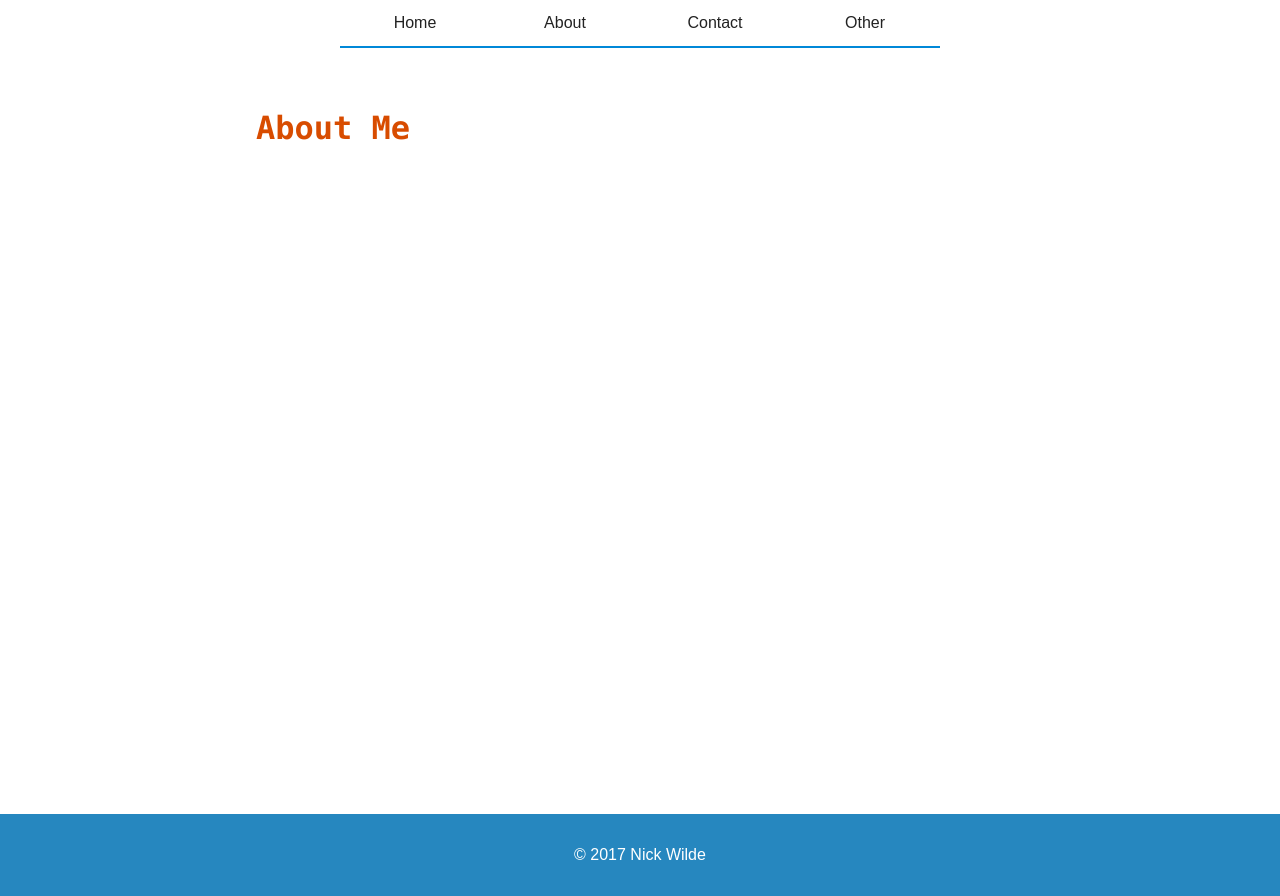
After one commit to nickjwilde/website, a Django app: page /about in a window 1280 px wide. The commit adds this page. Run offline with Django 3.2, Linux system fonts and the light colour scheme; some libraries are stand-ins or nearby versions.

Commit message:
create about page. modify styling for nav that scrolls with user and footer that always stays at bottom

```diff
--- a/nickjwilde/static/nickjwilde/css/style.css
+++ b/nickjwilde/static/nickjwilde/css/style.css
@@ -18,8 +18,11 @@
 /* Elements */
 body{
 	margin: 0;
-	padding: 0;
+	padding-bottom: 6rem;
 
+    position: relative;
+
+    min-height: 100%;
 	font-family: Arial, Helvetica, sans-serif;
 }
 
@@ -29,6 +32,10 @@ h1, h2, h3, h4, h5, h6 {
 	min-width:150px;
 
 	font-family: Consolas, Lucida Console;
+}
+
+html {
+    height: 100%;
 }
 
 /* Classes */
@@ -87,6 +94,7 @@ h1, h2, h3, h4, h5, h6 {
 /* IDs */
 #main-body {
 	margin: 0 auto;
+    padding-top: 40px;
 
 	width: 60%;
 }
@@ -96,12 +104,12 @@ h1, h2, h3, h4, h5, h6 {
     color: white;
     background-color: #2687bf;
 
-    padding: 1em;
+    padding: 1rem;
 
+    position: absolute;
     left: 0;
     right: 0;
     bottom: 0;
-    position: fixed;
 
     text-align: center;
 }
@@ -109,6 +117,8 @@ h1, h2, h3, h4, h5, h6 {
 /* Responsive */
 @media only screen and (max-width: 570px){
     .nav {
+        position: fixed;
+
         width: 100%;
         background-color: #0088d8;
     }
--- /dev/null
+++ b/nickjwilde/templates/nickjwilde/about.html
@@ -0,0 +1,9 @@
+{% extends "nickjwilde/base.html" %}
+
+{% block head %}
+    <title>About</title>
+{% endblock %}
+
+{% block body %}
+    <h1>About Me</h1>
+{% endblock %}
--- a/nickjwilde/templates/nickjwilde/base.html
+++ b/nickjwilde/templates/nickjwilde/base.html
@@ -17,7 +17,7 @@
                 <div class="stacked-bar" alt="menu-icon"></div>
             </div>
 			<li class="nav-item"><a href="{% url 'nickjwilde:home' %}">Home</a></li>
-			<li class="nav-item"><a href="#">About</a></li>
+			<li class="nav-item"><a href="{% url 'nickjwilde:about' %}">About</a></li>
 			<li class="nav-item"><a href="#">Contact</a></li>
 			<li class="nav-item"><a href="#">Other</a></li>
 		</ul>
--- a/nickjwilde/templates/nickjwilde/home.html
+++ b/nickjwilde/templates/nickjwilde/home.html
@@ -1,4 +1,8 @@
 {% extends "nickjwilde/base.html" %}
+{% block head %}
+    <title>Home</title>
+{% endblock %}
+
 {% block body %}
     <h1>
         <span class="uline-h">Hello World</span>
--- a/nickjwilde/urls.py
+++ b/nickjwilde/urls.py
@@ -5,4 +5,5 @@ from . import views
 app_name = 'nickjwilde'
 urlpatterns = [
     url(r'^$', views.home, name='home'),
+    url(r'^about', views.about, name='about'),
 ]
--- a/nickjwilde/views.py
+++ b/nickjwilde/views.py
@@ -3,3 +3,6 @@ from django.shortcuts import render
 # Create your views here.
 def home(request):
    return render(request, 'nickjwilde/home.html', None)
+
+def about(request):
+   return render(request, 'nickjwilde/about.html', None)
--- a/website/secrets_template.py
+++ b/website/secrets_template.py
@@ -7,11 +7,12 @@ engines = {
     'mysql': 'django.db.backends.mysql',
     'sqlite': 'django.db.backends.sqlite3',
     'oracle': 'django.db.backends.oracle',
-    'postgres': 'django.db.backends.postgresql'
+    'postgres': 'django.db.backends.postgresql',
+    'default': 'django.db.backedns.sqlite3'
 }
 
 
-
+DB_ENGINE = engines['default']
 DB_HOST = ''
 DB_PORT = ''
 DB_NAME = ''
--- a/website/settings.py
+++ b/website/settings.py
@@ -78,7 +78,7 @@ WSGI_APPLICATION = 'website.wsgi.application'
 
 DATABASES = {
     'default': {
-        'ENGINE': secrets.engines['postgres'],
+        'ENGINE': secrets.DB_ENGINE,
         'NAME': secrets.DB_NAME,
         'HOST': secrets.DB_HOST,
         'USER': secrets.DB_USERNAME,
```
